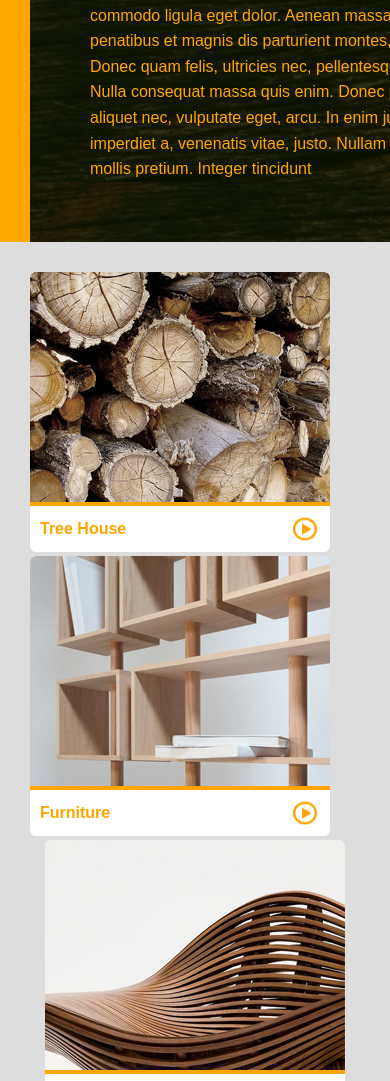
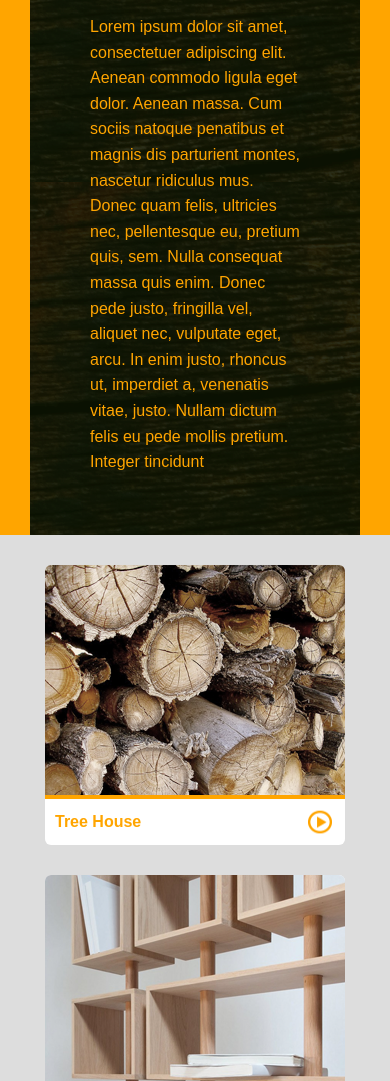
Before and after one commit to okang1014/wood, a plain HTML site: page index.html in a window 390 px wide. Shown: the part 288-1369 px from the top of the page. Drawn offline with Linux system fonts and the light colour scheme.

Commit message:
design. media query 를 사용하여 반응형 웹 첫 시도

```diff
--- a/style.css
+++ b/style.css
@@ -73,7 +73,7 @@ h1, h2 {
 
 .oaklab-videos {
     background-color: #DDD;
-    padding: 30px 0;
+    padding: 30px ;
 }
 
 .oaklab-videos .videos-list {
@@ -121,3 +121,30 @@ h1, h2 {
     border-top: 2px solid;
     padding: 14.3px;
 }
+
+/* Media Query*/
+@media (max-width: 960px) {
+    .oaklab-article {
+        background-image: none;
+        width: auto;
+    }
+
+    .oaklab-article .l_article-wrapper {
+        width: auto;
+    }
+
+    .oaklab-videos .videos-list .video-card {
+        display: block;
+        margin: 0 auto 30px;
+    }
+
+    .oaklab-videos .videos-list .video-card:last-child {
+        margin: 0 auto;
+    }
+}
+
+@media (max-width: 560px) {
+    .oaklab-article .oaklab-title::after {
+        width: 270px;
+    }
+}
```
